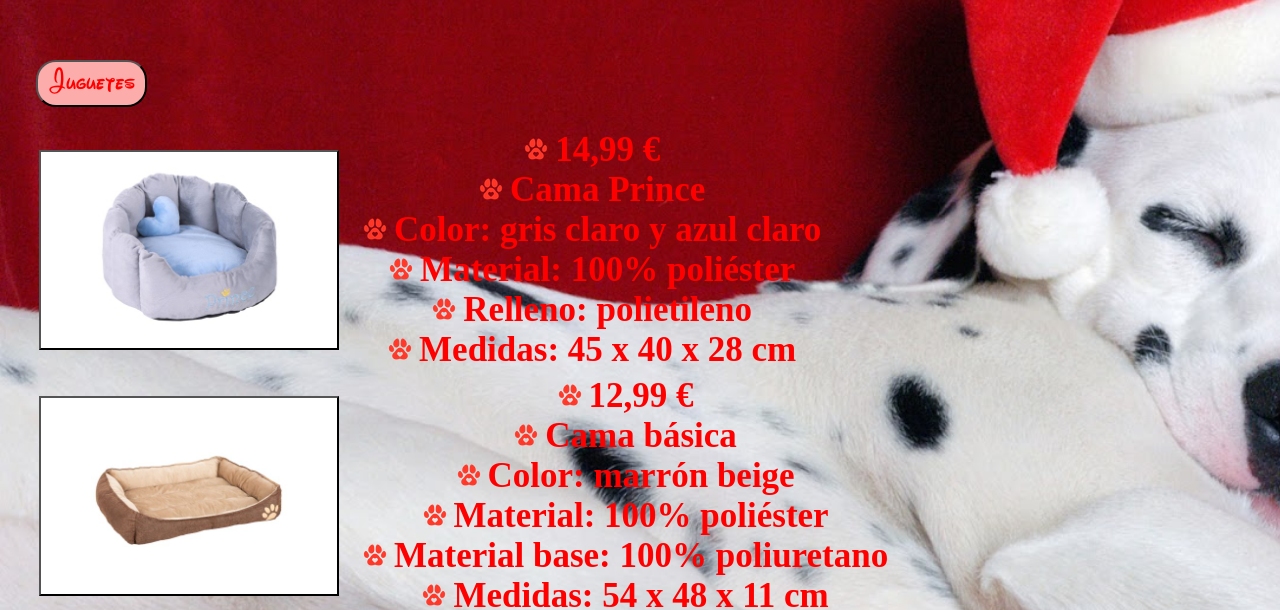
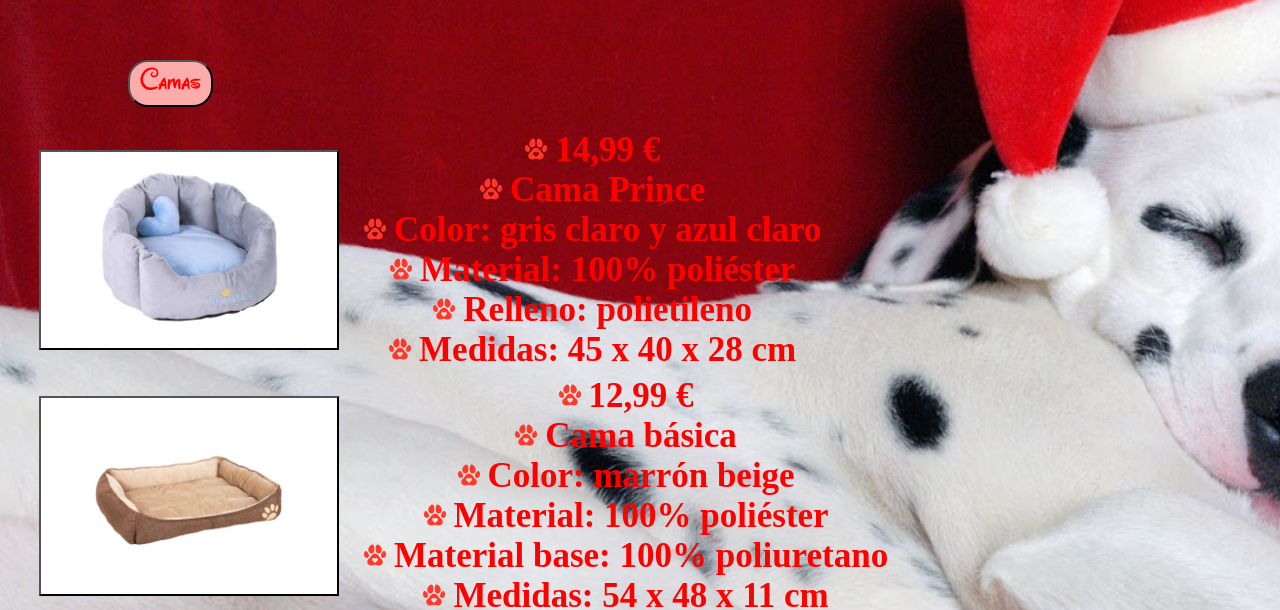
Before and after one commit to LourdesLozano/LTAW-Practicas, a plain HTML site: page P1/camas.html in a window 1280 px wide. Shown: the part 190-800 px from the top of the page. Drawn offline with Linux system fonts and the light colour scheme.

Commit message:
mini cambio

```diff
--- a/P1/camas.html
+++ b/P1/camas.html
@@ -16,7 +16,7 @@
         </div>
 
         <div id = "barra">
-            <input type="button" value="Juguetes" id="btn_camas">
+            <input type="button" value="Camas" id="btn_camas">
         </div>
 
         <div id = "productos7">
--- a/P1/style.css
+++ b/P1/style.css
@@ -506,3 +506,10 @@ li {
     width: 300px;
     height: 200px;
 }
+
+
+
+
+#btn_camas{
+    margin-left: 120px;
+}
```
